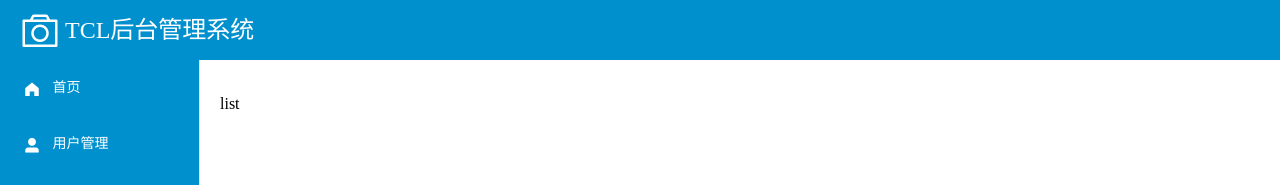
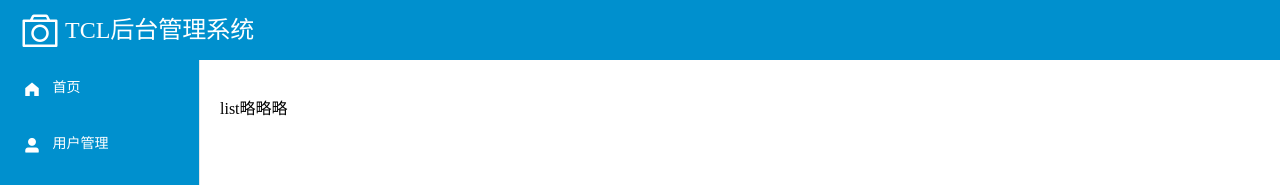
Before and after one commit to gzh52003/TCL, a Vue app: page /#/list in a window 1280 px wide. Shown: the top 185 px of the page. Built offline with nearby package versions, Linux system fonts and the light colour scheme.

Commit message:
第一次分支上前

```diff
--- a/src/pages/List.vue
+++ b/src/pages/List.vue
@@ -1,5 +1,5 @@
 <template>
-  <div>list
+  <div>list略略略
 
   </div>
 </template>
```
